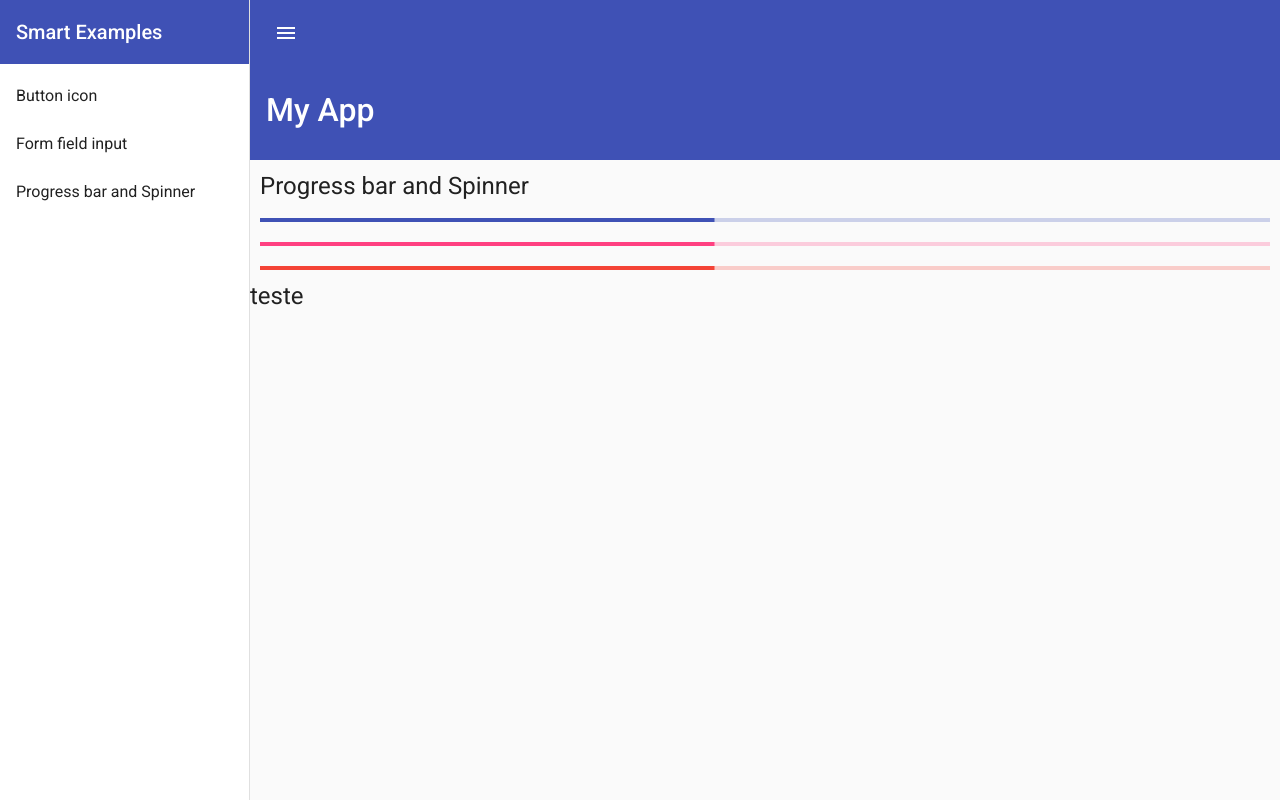
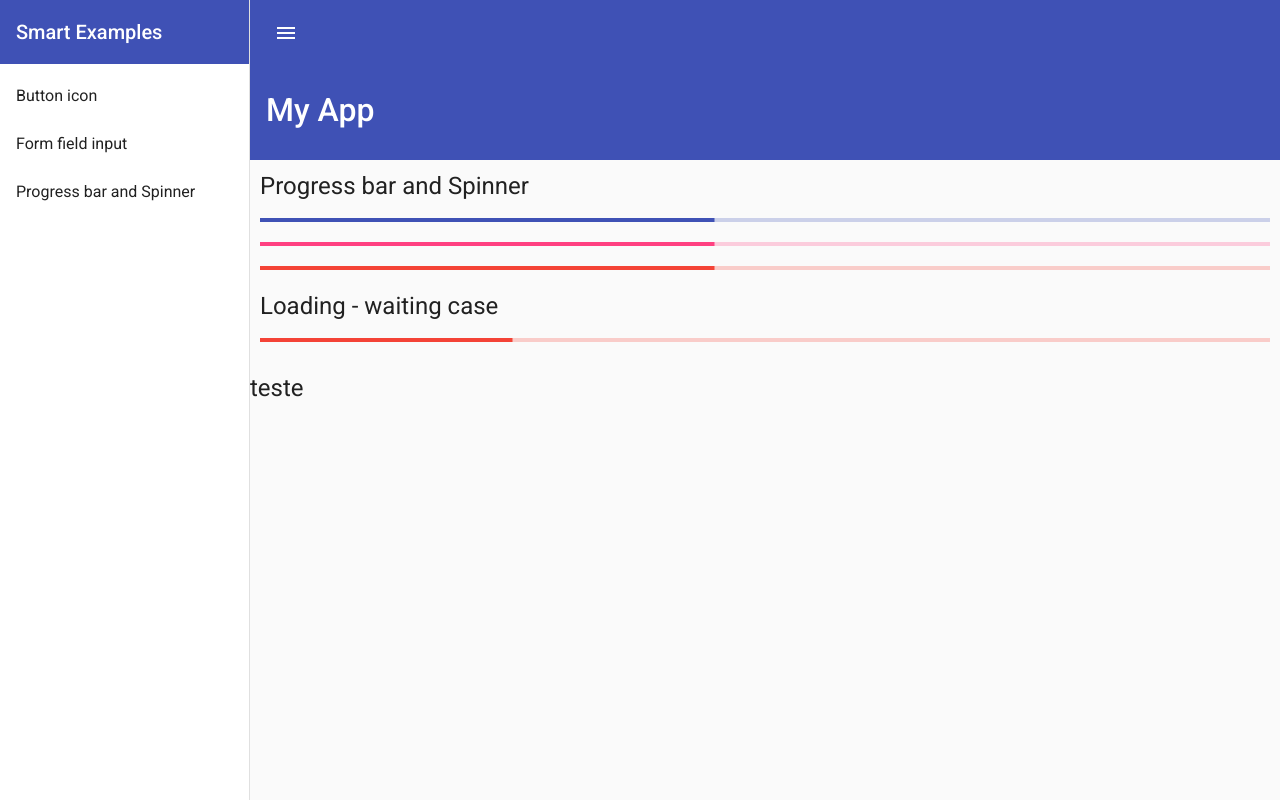
Before and after one commit to rodrigodimasr/Curso-RsJS-Angular-Material, an Angular app in the folder Angular-Material/: page /progBarSpinner in a window 1280 px wide. Built offline with nearby package versions, Linux system fonts and the light colour scheme.

Commit message:
desafio progress bar

```diff
--- a/Angular-Material/src/app/progress-spinner/progress-spinner.component.html
+++ b/Angular-Material/src/app/progress-spinner/progress-spinner.component.html
@@ -4,3 +4,11 @@
 <mat-progress-bar [value]="loadingPercent" color="accent"></mat-progress-bar>
 <br>
 <mat-progress-bar [value]="loadingPercent" color="warn"></mat-progress-bar>
+
+<br>
+<h1>Loading - waiting case</h1>
+<mat-progress-bar
+[value]="queryValue"
+[mode]="queryMode"
+color="warn"></mat-progress-bar>
+<br>
--- a/Angular-Material/src/app/progress-spinner/progress-spinner.component.ts
+++ b/Angular-Material/src/app/progress-spinner/progress-spinner.component.ts
@@ -1,6 +1,7 @@
 import { Component, OnInit } from '@angular/core';
-import { interval, map } from 'rxjs';
-import { takeWhile } from 'rxjs/operators';
+import { concat, interval } from 'rxjs';
+import { take, map, takeWhile, tap } from 'rxjs/operators';
+import { ProgressBarMode } from '@angular/material/progress-bar';
 
 @Component({
   selector: 'app-progress-spinner',
@@ -9,18 +10,30 @@ import { takeWhile } from 'rxjs/operators';
 })
 export class ProgressSpinnerComponent implements OnInit {
   public loadingPercent = 0;
+  public queryValue = 0;
+  public queryMode: ProgressBarMode = 'query';
   constructor() { }
 
   ngOnInit(): void {
-    this.loadingProgress(500)
+    this.loadingProgress(500, 95)
     .subscribe(i => this.loadingPercent = i);
+
+    concat(
+    interval(2000)
+    .pipe(
+      take(1),
+      tap( _ => (this.queryMode = 'determinate'))
+    ),
+    this.loadingProgress(500, 100)
+    ).subscribe(i => this.queryValue = i);
+
   }
 
-  loadingProgress(speed: number) {
+  loadingProgress(speed: number, takeUntil: number) {
     return interval(speed)
     .pipe(
       map(i => i * 5),
-      takeWhile(i => i <= 95)
+      takeWhile(i => i <= takeUntil)
     )
    }
 
```
